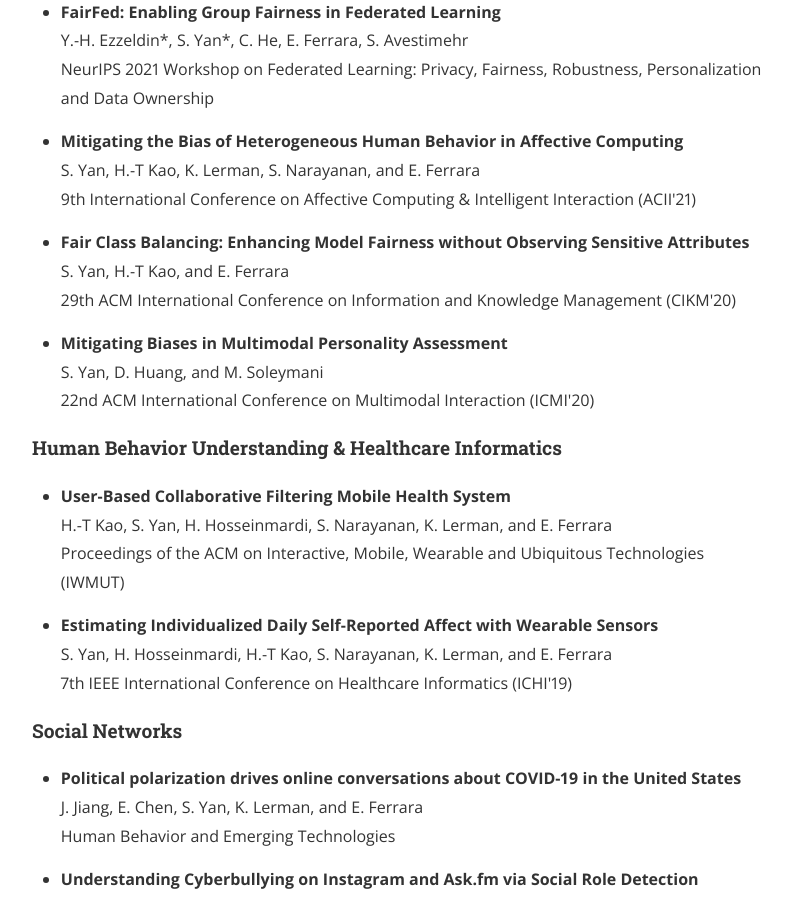
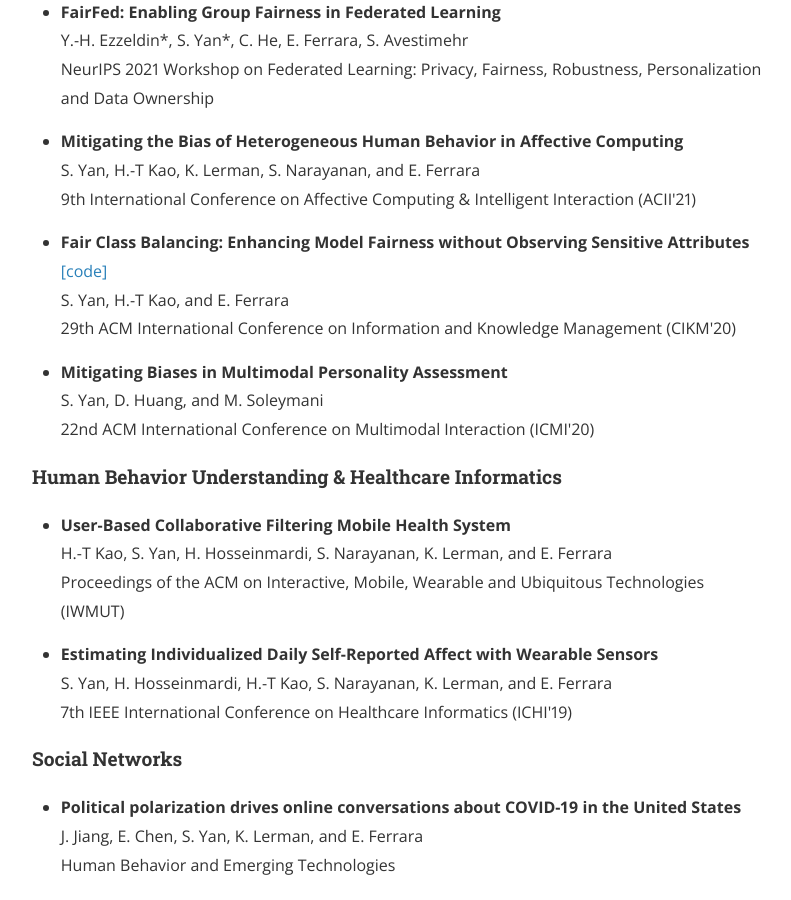
Before and after one commit to yanshentracy/page, a Jekyll site: the page built from _posts/2015-04-19-publication.markdown, in a window 1280 px wide and 900 px high, scrolled down 673 px. Shown: the whole window, without its empty margins (240-1031 px from the left). Built offline with Jekyll 4.4.1, drawn with Linux system fonts in a browser that asks for light colours; nearby versions of some CDN libraries; some web fonts are replaced.

Commit message:
add github repo for fair_class_balancing

```diff
--- a/_posts/2015-04-19-publication.markdown
+++ b/_posts/2015-04-19-publication.markdown
@@ -17,7 +17,7 @@ NeurIPS 2021 Workshop on Federated Learning: Privacy, Fairness, Robustness, Pers
 S. Yan, H.-T Kao, K. Lerman, S. Narayanan, and E. Ferrara<br/>
 9th International Conference on Affective Computing & Intelligent Interaction (ACII'21)</p>
 
-- <p><strong> Fair Class Balancing: Enhancing Model Fairness without Observing Sensitive Attributes </strong><br/>
+- <p><strong> Fair Class Balancing: Enhancing Model Fairness without Observing Sensitive Attributes </strong> <a href="https://github.com/ShenYanUSC/Fair_Class_Balancing/">[code]</a><br/>
 S. Yan, H.-T Kao, and E. Ferrara<br/>
 29th ACM International Conference on Information and Knowledge Management (CIKM'20)</p>
 
```
